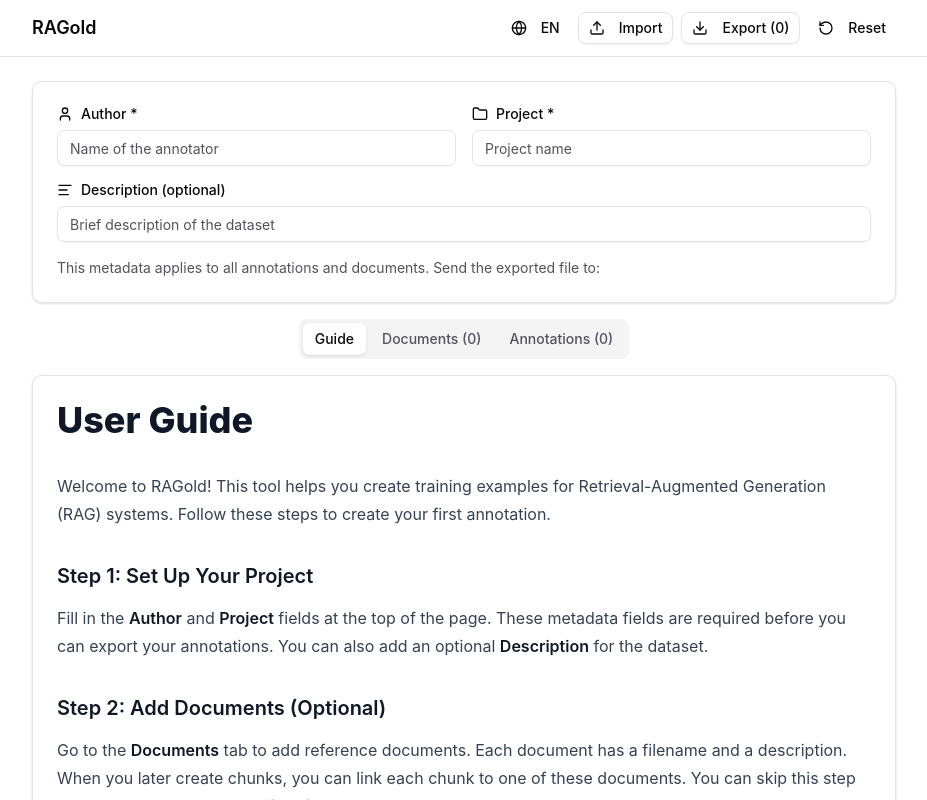
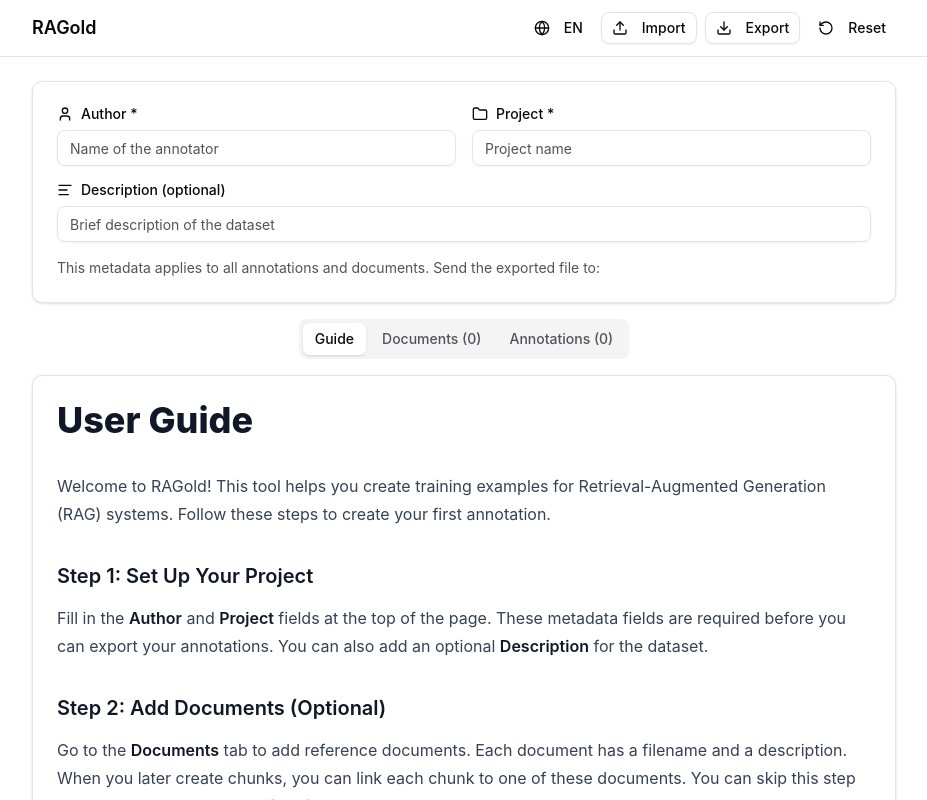
Before and after one commit to dfki-ebls/ragold, a React (Vite) app: page / in a window 1280 px wide. Shown: the top 800 px of the page, without its empty margins (176-1103 px from the left). Built offline with nearby package versions, Linux system fonts and the light colour scheme.

Commit message:
fix(header): remove annotation count

```diff
--- a/src/components/Header.tsx
+++ b/src/components/Header.tsx
@@ -145,7 +145,7 @@
               }
             >
               <Download className="w-4 h-4 mr-2" />
-              {t("common.export")} ({annotationCount})
+              {t("common.export")}
             </Button>
             <Button
               variant={isConfirming("reset") ? "destructive" : "ghost"}
```
